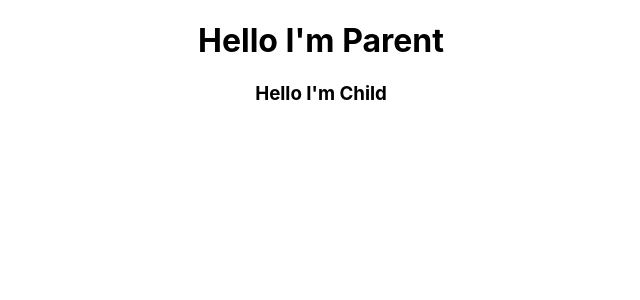
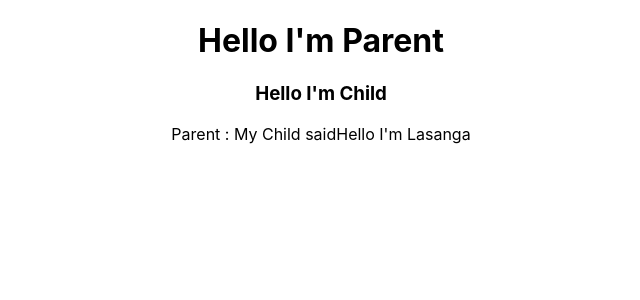
Before and after one commit to UOV-Assignments/Day07Practical, a React (Create React App) app in the folder day07/: page / in a window 1280 px wide. Shown: the top 300 px of the page, without its empty margins (319-959 px from the left). Built offline with nearby package versions, Linux system fonts and the light colour scheme.

Commit message:
receive child component message and display it in parent component

```diff
--- a/day07/src/App.js
+++ b/day07/src/App.js
@@ -10,7 +10,8 @@ function App() {
   return (
     <div className="App">
       <h1>Hello I'm Parent</h1>
-      <ChildComp />
+      <ChildComp setFunc={receiveName} />
+      <p>Parent : My Child said{childName}</p>
     </div>
   );
 }
--- a/day07/src/ChildComp.js
+++ b/day07/src/ChildComp.js
@@ -2,7 +2,9 @@ export default function ChildComp(props){
     return(
         <>
         <h3>Hello I'm Child</h3>
-
+        {
+            props.setFunc(`Hello I'm Lasanga`)
+        }
         </>
     )
 }
```
